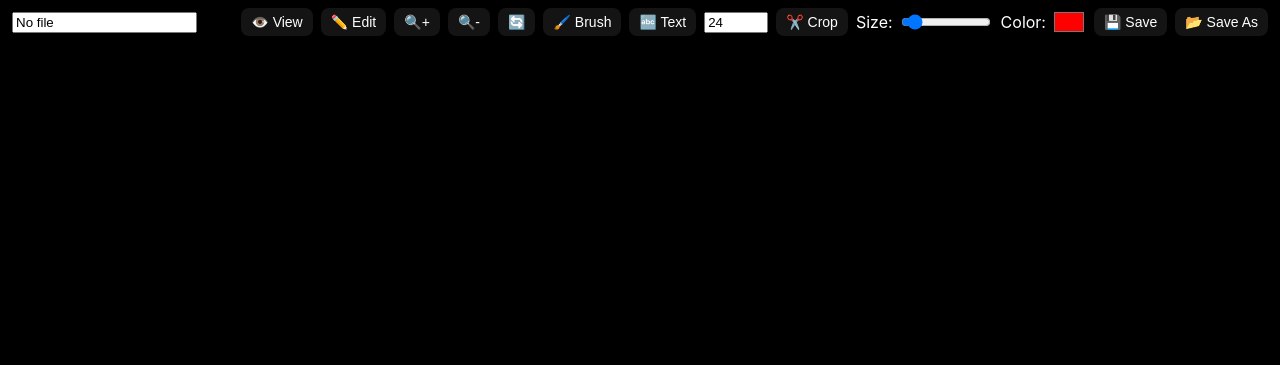
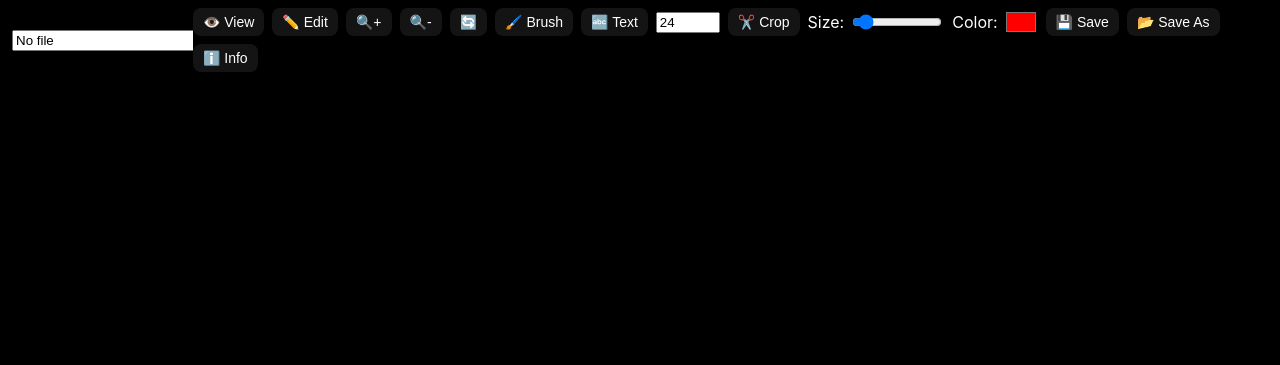
Before and after one commit to Tuanphong3108/gallery, a plain HTML site: page index.html in a window 1280 px wide. Shown: the top 365 px of the page. Drawn offline with Linux system fonts and the light colour scheme.

Commit message:
Update index.html

```diff
--- a/index.html
+++ b/index.html
@@ -38,6 +38,9 @@
         <!-- Save -->
         <button id="save">💾 Save</button>
         <button id="saveAs">📂 Save As</button>
+
+        <!-- Info -->
+        <button id="info">ℹ️ Info</button>
       </div>
     </div>
 
@@ -50,6 +53,15 @@
         <input type="file" id="fileInput" accept="image/*">
       </div>
     </div>
+
+    <!-- File Info Sidebar -->
+    <aside id="fileInfo" class="hidden">
+      <h3>File Info</h3>
+      <p><strong>Name:</strong> <span id="info-name">-</span></p>
+      <p><strong>Type:</strong> <span id="info-type">-</span></p>
+      <p><strong>Size:</strong> <span id="info-size">-</span></p>
+      <p><strong>Modified:</strong> <span id="info-mod">-</span></p>
+    </aside>
   </div>
 
   <script src="viewer.js"></script>
```
